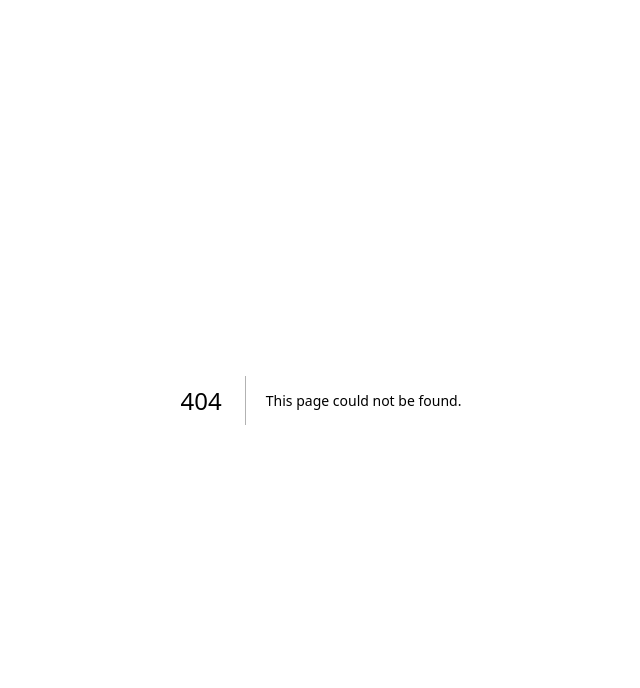
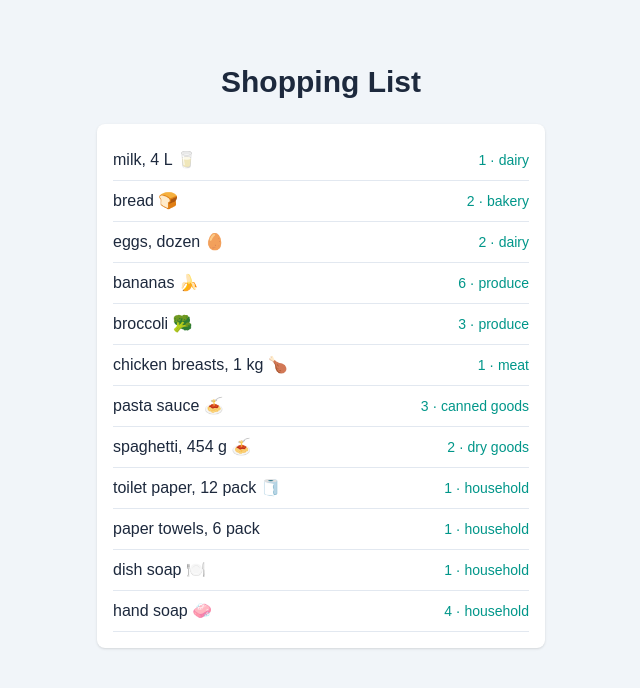
Before and after one commit to AlexG1-cell/cprg306-assignments, a Next.js app: page /week-3 in a window 1280 px wide. Before the commit this address had no page. Shown: the top 688 px of the page, without its empty margins (319-959 px from the left). Built offline with nearby package versions, Linux system fonts and the light colour scheme.

Commit message:
Class Assignment, Individual work.

```diff
--- a/app/page.js
+++ b/app/page.js
@@ -1,3 +1,5 @@
+// Name: Alex Ghebremicael Assignment 3
+
 import Link from "next/link";
 
 export default function Home() {
@@ -12,6 +14,12 @@ export default function Home() {
       >
         Week 2 Assignment
       </Link>
+      <Link
+        href="/week-3"
+        className="rounded-full bg-foreground px-5 py-3 text-background transition-colors hover:bg-[#383838] dark:hover:bg-[#ccc]"
+      >
+        Week 3 Assignment
+      </Link>
     </main>
   );
 }
--- /dev/null
+++ b/app/week-3/item-list.js
@@ -0,0 +1,105 @@
+// Name: Alex Ghebremicael Assignment 3
+
+import Item from "./item";
+
+export default function ItemList() {
+  const item1 = {
+    name: "milk, 4 L 🥛",
+    quantity: 1,
+    category: "dairy",
+  };
+
+  const item2 = {
+    name: "bread 🍞",
+    quantity: 2,
+    category: "bakery",
+  };
+
+  const item3 = {
+    name: "eggs, dozen 🥚",
+    quantity: 2,
+    category: "dairy",
+  };
+
+  const item4 = {
+    name: "bananas 🍌",
+    quantity: 6,
+    category: "produce",
+  };
+
+  const item5 = {
+    name: "broccoli 🥦",
+    quantity: 3,
+    category: "produce",
+  };
+
+  const item6 = {
+    name: "chicken breasts, 1 kg 🍗",
+    quantity: 1,
+    category: "meat",
+  };
+
+  const item7 = {
+    name: "pasta sauce 🍝",
+    quantity: 3,
+    category: "canned goods",
+  };
+
+  const item8 = {
+    name: "spaghetti, 454 g 🍝",
+    quantity: 2,
+    category: "dry goods",
+  };
+
+  const item9 = {
+    name: "toilet paper, 12 pack 🧻",
+    quantity: 1,
+    category: "household",
+  };
+
+  const item10 = {
+    name: "paper towels, 6 pack",
+    quantity: 1,
+    category: "household",
+  };
+
+  const item11 = {
+    name: "dish soap 🍽️",
+    quantity: 1,
+    category: "household",
+  };
+
+  const item12 = {
+    name: "hand soap 🧼",
+    quantity: 4,
+    category: "household",
+  };
+
+  const items = [
+    item1,
+    item2,
+    item3,
+    item4,
+    item5,
+    item6,
+    item7,
+    item8,
+    item9,
+    item10,
+    item11,
+    item12,
+  ];
+
+  return (
+    <ul className="w-full max-w-md divide-y divide-slate-200 rounded-lg bg-white p-4 shadow">
+      {items.map((item, index) => (
+        <Item
+          key={index}
+          name={item.name}
+          quantity={item.quantity}
+          category={item.category}
+        />
+      ))}
+    </ul>
+  );
+}
--- /dev/null
+++ b/app/week-3/item.js
@@ -0,0 +1,12 @@
+// Name: Alex Ghebremicael Assignment 3
+
+export default function Item({ name, quantity, category }) {
+  return (
+    <li className="flex items-center justify-between border-b border-slate-200 py-2">
+      <span className="text-slate-800">{name}</span>
+      <span className="text-sm text-teal-600">
+        {quantity} &middot; {category}
+      </span>
+    </li>
+  );
+}
--- /dev/null
+++ b/app/week-3/page.js
@@ -0,0 +1,12 @@
+// Name: Alex Ghebremicael Assignment 3
+
+import ItemList from "./item-list";
+
+export default function Page() {
+  return (
+    <main className="flex min-h-screen flex-col items-center gap-6 bg-slate-100 px-6 py-16">
+      <h1 className="text-3xl font-semibold text-slate-800">Shopping List</h1>
+      <ItemList />
+    </main>
+  );
+}
```
Also changed, not shown: 1 other file (tests, documents, lock files or other folders).
